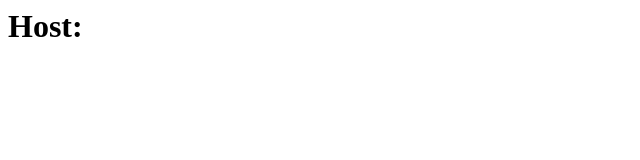
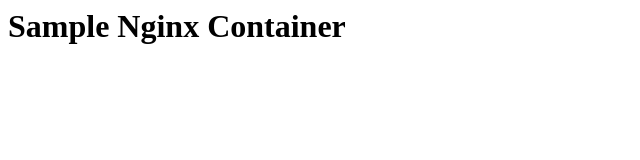
Before and after one commit to amazon-wolfe/sample-nginx-container, a plain HTML site: page index.html in a window 1280 px wide. Shown: the whole page, without its empty margins (0-640 px from the left). Drawn offline with Linux system fonts and the light colour scheme.

```diff
--- a/index.html
+++ b/index.html
@@ -1,5 +1,5 @@
 <html>
 <body>
-        <h1>Host: <!--#echo var="HOSTNAME" --></h1>
+        <h1>Sample Nginx Container</h1>
 </body>
 </html>
```
Also changed, not shown: 1 other file.
